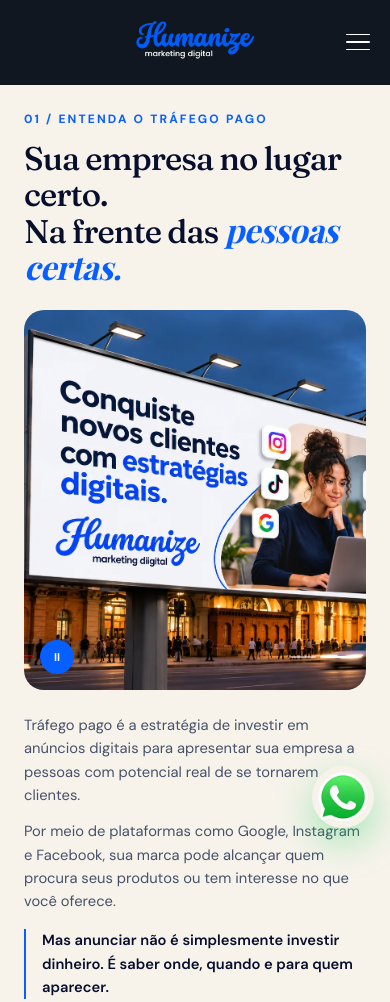
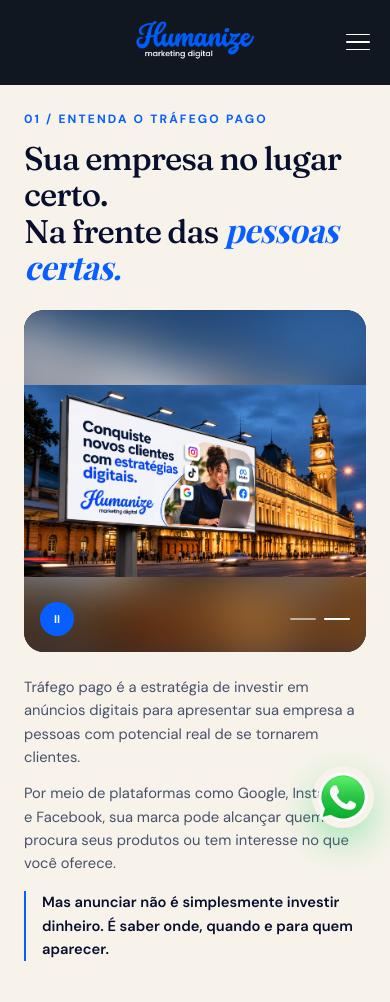
Before and after one commit to raiana77hits/humanizemarketingdigital, a plain HTML site: page servico-trafego-pago.html in a window 390 px wide. Shown: the top 1002 px of the page. Drawn offline with nearby package versions, Linux system fonts and the light colour scheme; animation ran at ten frames a second; a web font is replaced by a local one.

Commit message:
Tráfego pago, seção 01: área de imagens maior (sem cortes) e mais distância entre imagem e texto
Co-Authored-By: Claude Sonnet 5.5 <noreply@anthropic.com>
Claude-Session: https://claude.ai/code/session_01QqojUd6cGZt5NDSFgYhkjZ

```diff
--- a/servico-trafego-pago.html
+++ b/servico-trafego-pago.html
@@ -704,7 +704,7 @@ h1,h2,h3,h4{font-family:Manrope,system-ui,Arial,sans-serif;color:var(--text);lin
 .tp p{font-family:"DM Sans",system-ui,sans-serif}
 .tp-sec{padding-block:clamp(72px,9vw,130px)}
 .tp-s1{background:var(--tp-beige);padding-top:clamp(96px,12vh,128px);padding-bottom:clamp(36px,6vh,72px)}
-.tp-s1 .tp-grid{display:grid;--mh:clamp(380px,calc(100dvh - 200px),620px);grid-template-columns:auto minmax(0,1fr);grid-template-areas:"media head" "media copy" "media btn";grid-template-rows:auto auto auto;align-content:center;column-gap:clamp(56px,9vw,150px);row-gap:clamp(14px,2.2vh,24px);align-items:start}
+.tp-s1 .tp-grid{display:grid;--mh:clamp(420px,calc(100dvh - 170px),680px);grid-template-columns:auto minmax(0,1fr);grid-template-areas:"media head" "media copy" "media btn";grid-template-rows:auto auto auto;align-content:center;column-gap:clamp(72px,12vw,200px);row-gap:clamp(14px,2.2vh,24px);align-items:start}
 .tp-s1 .tp-head{grid-area:head;align-self:end}
 .tp-s1 .tp-copy{grid-area:copy;align-self:start;max-width:32em}
 .tp-s1 .tp-media{grid-area:media;grid-row:1 / 4;align-self:center}
@@ -725,6 +725,11 @@ h1,h2,h3,h4{font-family:Manrope,system-ui,Arial,sans-serif;color:var(--text);lin
 .tp-slide.is-active{opacity:1;visibility:visible;transition-delay:0s}
 .tp-slide img,.tp-slide video{width:100%;height:100%;object-fit:cover;object-position:var(--pos,50% 50%);display:block}
 .tp-slide[data-fit="contain"] img{object-fit:contain}
+/* imagem inteira, sem cortes: fundo desfocado da própria foto preenche as sobras */
+.tp-slide[data-fit="blur"]{background:#0b1a3d}
+.tp-slide[data-fit="blur"]::before{content:"";position:absolute;inset:-30px;background:var(--bg) center/cover;filter:blur(26px) brightness(.85);transform:scale(1.05)}
+.tp-slide[data-fit="blur"] img{position:relative;object-fit:contain}
+.tp-s1 .tp-wrap{width:min(1360px,calc(100% - 120px))}
 .tp-slide.is-placeholder{opacity:1;visibility:visible;display:flex;align-items:flex-end;padding:clamp(18px,2.4vw,30px);
   background:linear-gradient(160deg,rgba(7,95,255,.05),rgba(7,95,255,0) 55%),repeating-linear-gradient(0deg,transparent 0 47px,rgba(8,15,45,.045) 47px 48px)}
 .tp-slide.is-placeholder::before{content:"";position:absolute;inset:14px;border:1px solid rgba(8,15,45,.14);border-radius:14px;pointer-events:none}
@@ -786,10 +791,11 @@ h1,h2,h3,h4{font-family:Manrope,system-ui,Arial,sans-serif;color:var(--text);lin
 .tp-cta p{max-width:34em;margin:clamp(18px,2vw,26px) auto clamp(28px,3.4vw,44px);font-size:clamp(1.02rem,1.4vw,1.2rem);line-height:1.65;color:var(--tp-soft)}
 .tp-cta .btn{font-size:.9rem;letter-spacing:.06em;font-weight:600}
 @media (max-width:900px){
+  .tp-s1 .tp-wrap{width:min(1200px,calc(100% - 48px))}
   .tp-s1 .tp-grid,.tp-s2 .tp-grid,.tp-s3 .tp-grid{grid-template-columns:1fr}
   .tp-s1{padding-top:112px;padding-bottom:56px}
   .tp-s1 .tp-grid{grid-template-columns:1fr;grid-template-areas:"head" "media" "copy" "btn";grid-template-rows:auto;row-gap:24px}
-  .tp-s1 .tp-media{grid-row:auto;height:auto;width:min(100%,380px);justify-self:center;aspect-ratio:9/10;border-radius:20px}
+  .tp-s1 .tp-media{grid-row:auto;height:auto;width:min(100%,380px);justify-self:center;aspect-ratio:1/1;border-radius:20px}
   .tp-s1 h1{font-size:clamp(2rem,8.4vw,2.5rem)}
   .tp-s3.tp-sec{padding-block:56px 64px}
   .tp-s3 .tp-grid{gap:28px}
@@ -897,7 +903,7 @@ h1,h2,h3,h4{font-family:Manrope,system-ui,Arial,sans-serif;color:var(--text);lin
         <div class="tp-media reveal has-slides" id="tpMedia" role="group" aria-roledescription="carrossel" aria-label="Imagens de campanhas de tráfego pago">
           <ol class="tp-slides">
             <li class="tp-slide is-active"><img src="img/trafego-outdoor-vertical.webp" alt="Outdoor digital em praça de São Paulo com a mensagem “Conquiste novos clientes com estratégias digitais” e a marca Humanize Marketing Digital" width="1199" height="1312" /></li>
-            <li class="tp-slide" style="--pos:24% 50%"><img src="img/trafego-outdoor-estacao-da-luz.webp" alt="Outdoor com a mensagem “Conquiste novos clientes com estratégias digitais”, ícones de Instagram, TikTok, Google, Meta e Facebook, em frente à Estação da Luz" width="1671" height="941" loading="lazy" /></li>
+            <li class="tp-slide" data-fit="blur" style="--bg:url(img/trafego-outdoor-estacao-da-luz.webp)"><img src="img/trafego-outdoor-estacao-da-luz.webp" alt="Outdoor com a mensagem “Conquiste novos clientes com estratégias digitais”, ícones de Instagram, TikTok, Google, Meta e Facebook, em frente à Estação da Luz" width="1671" height="941" loading="lazy" /></li>
           </ol>
           <div class="tp-media-ui"></div>
         </div>
```
